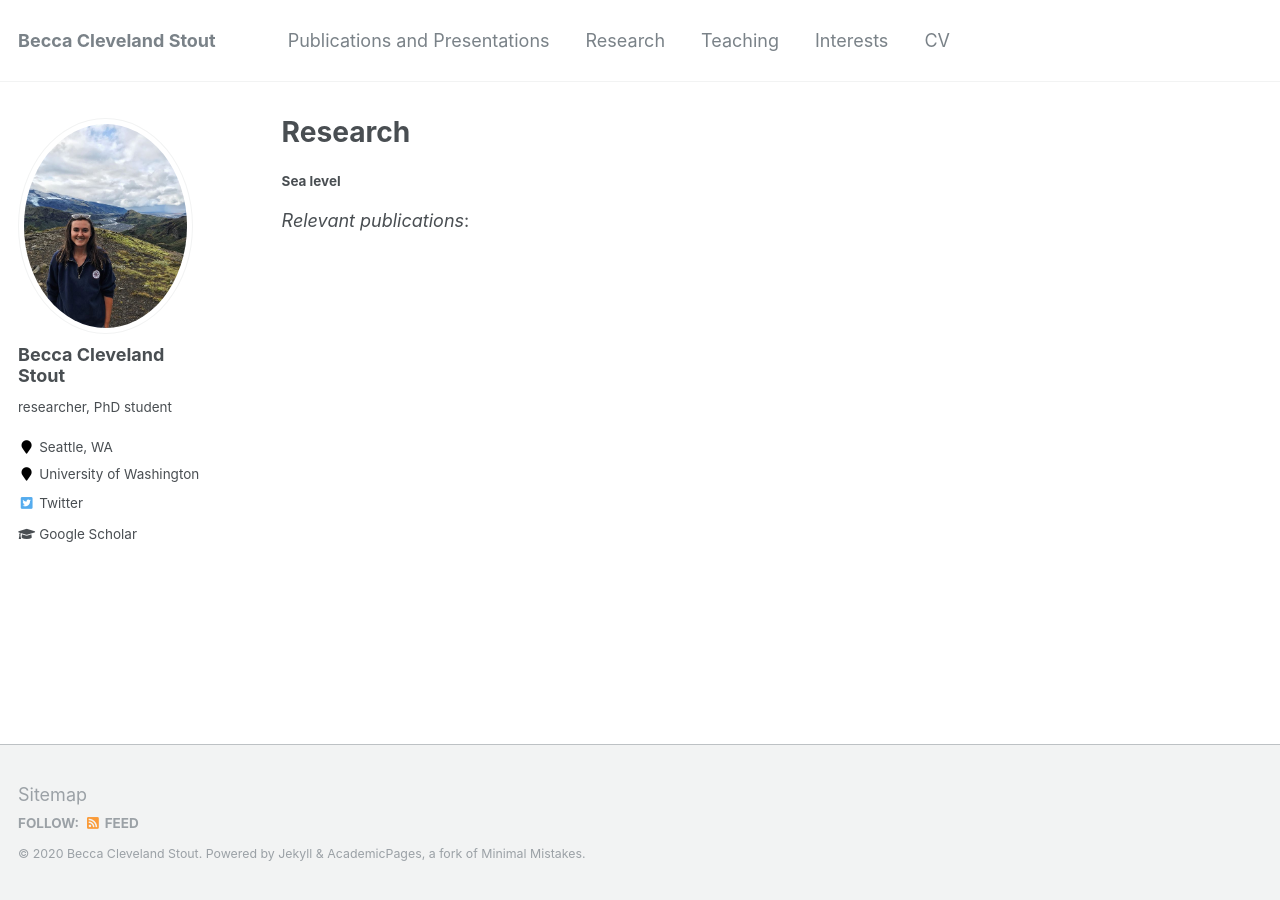
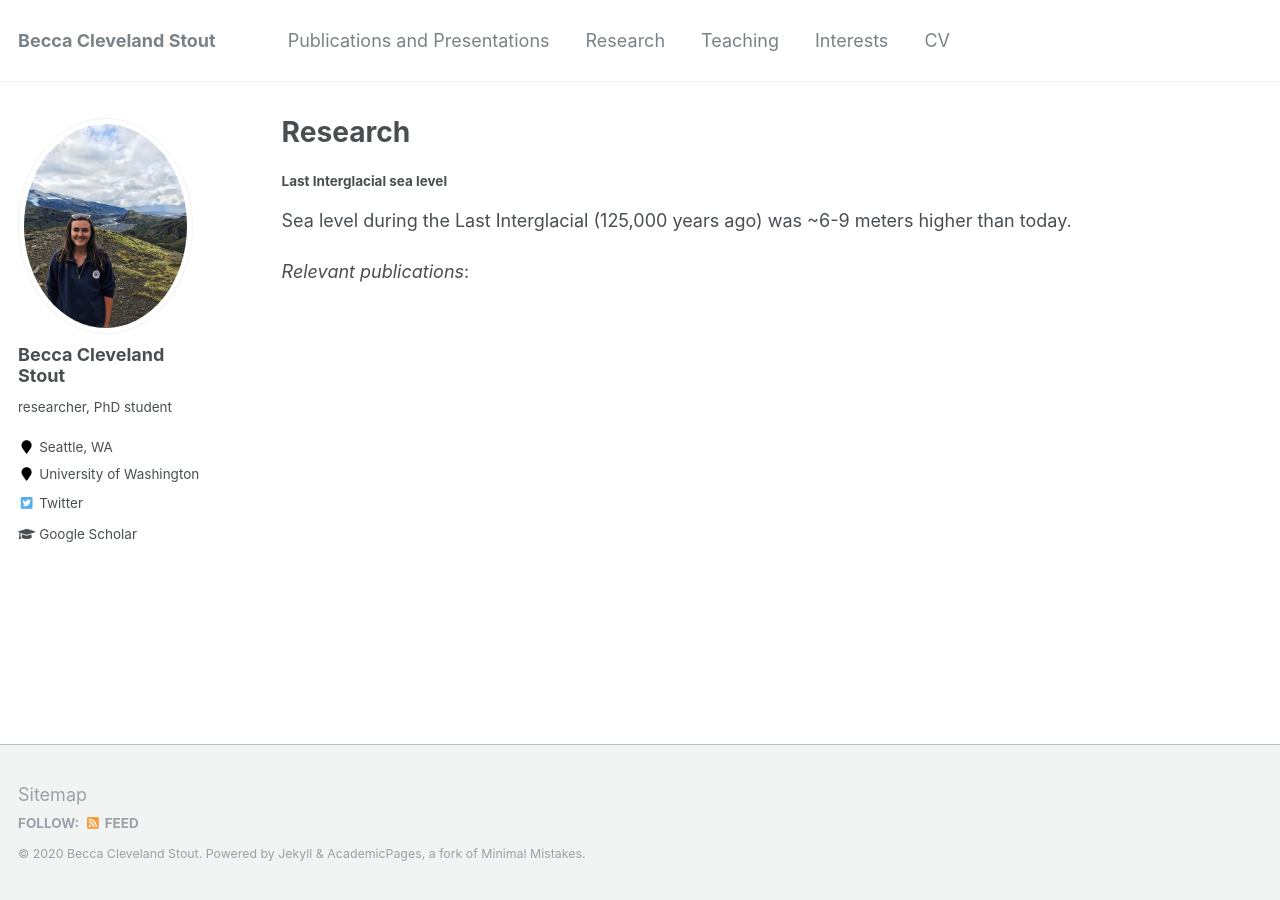
Before and after one commit to becca-cs/becca-cs.github.io, a Jekyll site: the page built from _pages/research.md, in a window 1280 px wide. Built offline with Jekyll 4.4.1, drawn with Linux system fonts in a browser that asks for light colours.

Commit message:
Update research.md

```diff
--- a/_pages/research.md
+++ b/_pages/research.md
@@ -5,6 +5,7 @@ permalink: /research/
 author_profile: true
 ---
 
-##### Sea level
+##### Last Interglacial sea level
+Sea level during the Last Interglacial (125,000 years ago) was ~6-9 meters higher than today.
 
 *Relevant publications*:
```
